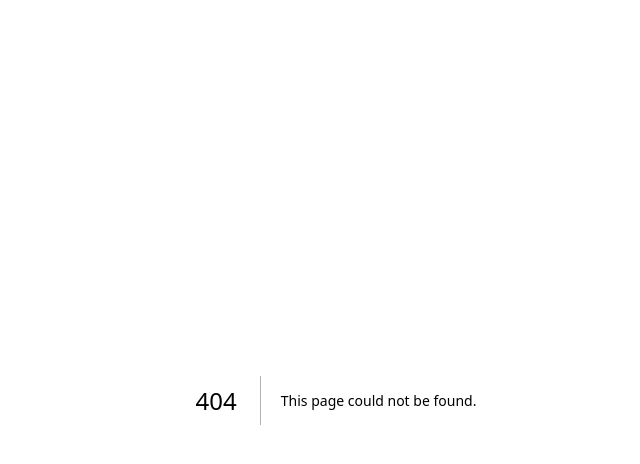
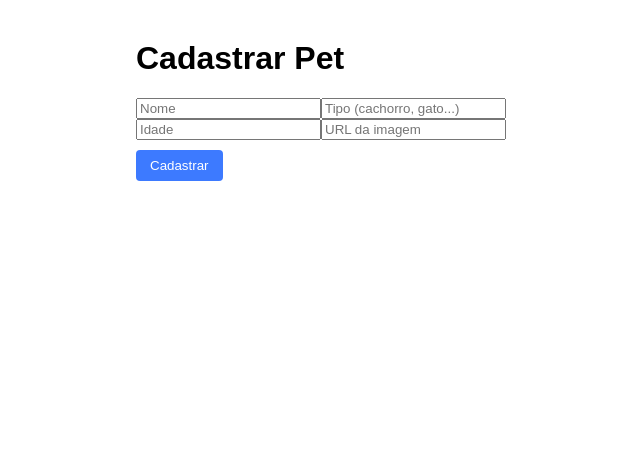
Before and after one commit to paatrickolv19-collab/site-adocao-pet, a Next.js app: page /add-pet in a window 1280 px wide. Before the commit this address had no page. Shown: the top 464 px of the page, without its empty margins (304-944 px from the left). Built offline with nearby package versions, Linux system fonts and the light colour scheme.

Commit message:
Create page.tsx

```diff
--- /dev/null
+++ b/app/add-pet/page.tsx
@@ -0,0 +1,64 @@
+"use client";
+import { useState } from "react";
+
+export default function AddPet() {
+  const [form, setForm] = useState({
+    name: "",
+    type: "",
+    age: "",
+    image: "",
+  });
+
+  async function handleSubmit(e: any) {
+    e.preventDefault();
+
+    const res = await fetch("/api/addPet", {
+      method: "POST",
+      headers: { "Content-Type": "application/json" },
+      body: JSON.stringify(form),
+    });
+
+    if (res.ok) {
+      alert("Pet cadastrado com sucesso!");
+      setForm({ name: "", type: "", age: "", image: "" });
+    } else {
+      alert("Erro ao cadastrar pet.");
+    }
+  }
+
+  return (
+    <div style={{ maxWidth: 400, margin: "40px auto" }}>
+      <h1>Cadastrar Pet</h1>
+
+      <form onSubmit={handleSubmit}>
+        <input
+          placeholder="Nome"
+          value={form.name}
+          onChange={e => setForm({ ...form, name: e.target.value })}
+          required
+        />
+
+        <input
+          placeholder="Tipo (cachorro, gato...)"
+          value={form.type}
+          onChange={e => setForm({ ...form, type: e.target.value })}
+        />
+
+        <input
+          type="number"
+          placeholder="Idade"
+          value={form.age}
+          onChange={e => setForm({ ...form, age: e.target.value })}
+        />
+
+        <input
+          placeholder="URL da imagem"
+          value={form.image}
+          onChange={e => setForm({ ...form, image: e.target.value })}
+        />
+
+        <button type="submit">Cadastrar</button>
+      </form>
+    </div>
+  );
+}
```
